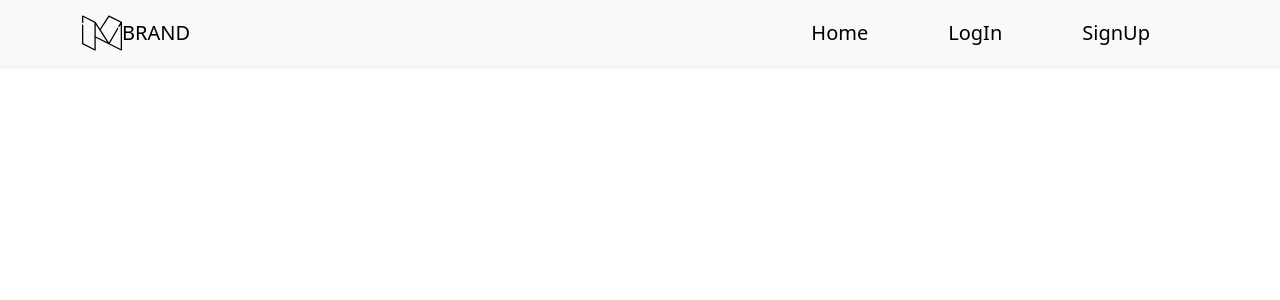
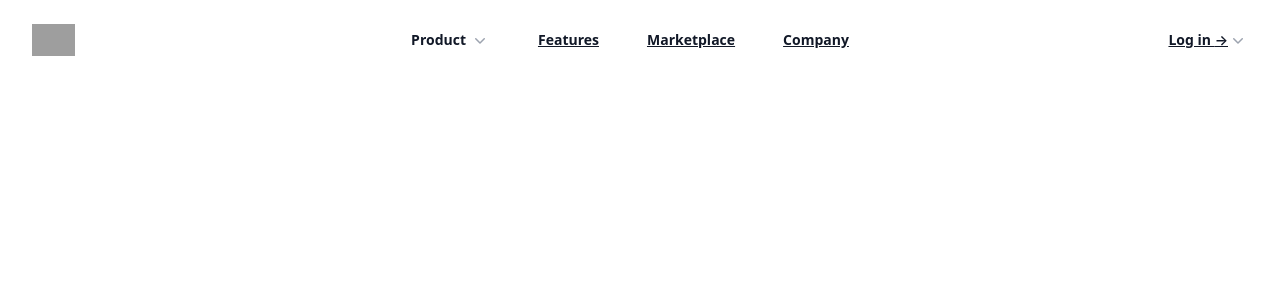
Before and after one commit to shubhamprpcoe/zoomClient, a React (Create React App) app: page / in a window 1280 px wide. Shown: the top 300 px of the page. Built offline with nearby package versions, Linux system fonts and the light colour scheme; grey boxes are pictures that could not be loaded.

Commit message:
new nav bar with tailwind is added

```diff
--- a/package.json
+++ b/package.json
@@ -3,11 +3,14 @@
   "version": "0.1.0",
   "private": true,
   "dependencies": {
+    "@headlessui/react": "^1.7.18",
+    "@heroicons/react": "^2.1.1",
     "@testing-library/jest-dom": "^5.17.0",
     "@testing-library/react": "^13.4.0",
     "@testing-library/user-event": "^13.5.0",
     "bootstrap": "^5.3.2",
     "font-awesome": "^4.7.0",
+    "heroicons": "^2.1.1",
     "react": "^18.2.0",
     "react-bootstrap": "^2.9.1",
     "react-dom": "^18.2.0",
@@ -38,5 +41,8 @@
       "last 1 firefox version",
       "last 1 safari version"
     ]
+  },
+  "devDependencies": {
+    "tailwindcss": "^3.4.1"
   }
 }
--- a/src/Components/NavBar/NavBar.js
+++ b/src/Components/NavBar/NavBar.js
@@ -1,83 +1,339 @@
 import React from "react";
-import Nav from "react-bootstrap/Nav";
+// import Nav from "react-bootstrap/Nav";
 import { Link } from "react-router-dom";
 
+import { Fragment, useState } from "react";
+import { Dialog, Disclosure, Popover, Transition } from "@headlessui/react";
+import {
+  ArrowPathIcon,
+  Bars3Icon,
+  ChartPieIcon,
+  CursorArrowRaysIcon,
+  FingerPrintIcon,
+  SquaresPlusIcon,
+  XMarkIcon,
+  UserCircleIcon,
+} from "@heroicons/react/24/outline";
+import {
+  ChevronDownIcon,
+  PhoneIcon,
+  PlayCircleIcon,
+  UserPlusIcon,
+} from "@heroicons/react/20/solid";
+
+const products = [
+  {
+    name: "Analytics",
+    description: "Get a better understanding of your traffic",
+    href: "#",
+    icon: CursorArrowRaysIcon,
+  },
+  {
+    name: "Engagement",
+    description: "Speak directly to your customers",
+    href: "#",
+    icon: ChartPieIcon,
+  },
+  {
+    name: "Security",
+    description: "Your customers’ data will be safe and secure",
+    href: "#",
+    icon: FingerPrintIcon,
+  },
+  {
+    name: "Integrations",
+    description: "Connect with third-party tools",
+    href: "#",
+    icon: SquaresPlusIcon,
+  },
+  {
+    name: "Automations",
+    description: "Build strategic funnels that will convert",
+    href: "#",
+    icon: ArrowPathIcon,
+  },
+];
+
+const logInTab = [
+  {
+    name: "signUp",
+    description: "Get a better understanding of your signUp",
+    href: "/SignUp",
+    icon: UserCircleIcon,
+  },
+  {
+    name: "LogIn",
+    description: "Get a better understanding of your LogIn",
+    href: "/LogIn",
+    icon: UserPlusIcon,
+  },
+];
+const callsToAction = [
+  { name: "Watch demo", href: "#", icon: PlayCircleIcon },
+  { name: "Contact sales", href: "#", icon: PhoneIcon },
+];
+
+function classNames(...classes) {
+  return classes.filter(Boolean).join(" ");
+}
+
 export function NavBar(props) {
+  const [mobileMenuOpen, setMobileMenuOpen] = useState(false);
+
   return (
-    <nav className="navbar navbar-expand-lg navbar-light shadow-sm bg-light fixed-top">
+
+    <header className="bg-white">
+      <nav
+        className="mx-auto flex max-w-7xl items-center justify-between p-6 lg:px-8"
+        aria-label="Global"
+      >
+        <div className="flex lg:flex-1">
+          <a href="#" className="-m-1.5 p-1.5">
+            <span className="sr-only">Your Company</span>
+            <img
+              className="h-8 w-auto"
+              src="https://tailwindui.com/img/logos/mark.svg?color=indigo&shade=600"
+              alt=""
+            />
+          </a>
+        </div>
+        <div className="flex lg:hidden">
+          <button
+            type="button"
+            className="-m-2.5 inline-flex items-center justify-center rounded-md p-2.5 text-gray-700"
+            onClick={() => setMobileMenuOpen(true)}
+          >
+            <span className="sr-only">Open main menu</span>
+            <Bars3Icon className="h-6 w-6" aria-hidden="true" />
+          </button>
+        </div>
+        <Popover.Group className="hidden lg:flex lg:gap-x-12">
+          <Popover className="relative">
+            <Popover.Button className="flex items-center gap-x-1 text-sm font-semibold leading-6 text-gray-900">
+              Product
+              <ChevronDownIcon
+                className="h-5 w-5 flex-none text-gray-400"
+                aria-hidden="true"
+              />
+            </Popover.Button>
+
+            <Transition
+              as={Fragment}
+              enter="transition ease-out duration-200"
+              enterFrom="opacity-0 translate-y-1"
+              enterTo="opacity-100 translate-y-0"
+              leave="transition ease-in duration-150"
+              leaveFrom="opacity-100 translate-y-0"
+              leaveTo="opacity-0 translate-y-1"
+            >
+              <Popover.Panel className="absolute -left-8 top-full z-10 mt-3 w-screen max-w-md overflow-hidden rounded-3xl bg-white shadow-lg ring-1 ring-gray-900/5">
+                <div className="p-4">
+                  {products.map((item) => (
                     <div
-        className="container"
-        style={{ display: "flex", flexDirection: "row", flexWrap: "initial" }}
+                      key={item.name}
+                      className="group relative flex items-center gap-x-6 rounded-lg p-4 text-sm leading-6 hover:bg-gray-50"
                     >
-        <a className="navbar-brand d-flex align-items-center" href="#">
-          <svg
-            width="40px"
-            version="1.1"
-            id="Layer_1"
-            xmlns="http://www.w3.org/2000/svg"
-            xmlnsXlink="http://www.w3.org/1999/xlink"
-            x="0px"
-            y="0px"
-            viewBox="0 0 512 512"
-            style={{ enableBackground: "new 0 0 512 512" }}
-            xmlSpace="preserve"
+                      <div className="flex h-11 w-11 flex-none items-center justify-center rounded-lg bg-gray-50 group-hover:bg-white">
+                        <item.icon
+                          className="h-6 w-6 text-gray-600 group-hover:text-indigo-600"
+                          aria-hidden="true"
+                        />
+                      </div>
+                      <div className="flex-auto">
+                        <a
+                          href={item.href}
+                          className="block font-semibold text-gray-900"
                         >
-            <g>
-              <g>
-                <path
-                  d="M511.981,118.509c-0.135-2.956-1.892-5.726-4.565-7.04l-159.24-79.62c-3.776-1.887-8.363-0.64-10.664,2.898 L229.916,200.282l-55.413-85.891c-0.796-1.235-1.945-2.264-3.259-2.922l-159.24-79.62C6.582,29.138,0,33.218,0,39.268v79.621 c0,4.581,3.712,8.294,8.294,8.294c4.581,0,8.294-3.712,8.294-.294V52.687l142.652,71.326v335.32L16.587,388.008V154.277	c0-4.581-3.712-8.294-8.294-8.294c-4.581,0-8.294,3.712-8.294,8.294v238.857c0,3.142,1.775,6.013,4.585,7.418l159.24,79.62	c5.427,2.714,12.003-1.375,12.003-7.418V318.087l324.17,162.085c5.427,2.714,12.003-1.375,12.003-7.418V118.888	C512,118.76,511.987,118.636,511.981,118.509z M175.827,299.541v-152.5l145.239,225.12L175.827,299.541z M495.413,459.335
-                l-139.34-69.671l108.576-186.993c2.299-3.961,0.952-9.037-3.009-11.337c-3.96-2.298-9.036-0.953-11.337,3.009L344.094,377.258
-                L239.77,215.555L347.383,49.998l144.717,72.359l-26.387,45.446c-2.299,3.961-0.952,9.037,3.009,11.337	c3.958,2.297,9.035,0.953,11.337-3.009l15.354-26.443V459.335z"
-                  fill="#000"
+                          {item.name}
+                          <span className="absolute inset-0" />
+                        </a>
+                        <p className="mt-1 text-gray-600">{item.description}</p>
+                      </div>
+                    </div>
+                  ))}
+                </div>
+                <div className="grid grid-cols-2 divide-x divide-gray-900/5 bg-gray-50">
+                  {callsToAction.map((item) => (
+                    <a
+                      key={item.name}
+                      href={item.href}
+                      className="flex items-center justify-center gap-x-2.5 p-3 text-sm font-semibold leading-6 text-gray-900 hover:bg-gray-100"
+                    >
+                      <item.icon
+                        className="h-5 w-5 flex-none text-gray-400"
+                        aria-hidden="true"
                       />
-              </g>
-            </g>
-          </svg>
-          <span className="ml-3 font-weight-bold">BRAND</span>
+                      {item.name}
                     </a>
+                  ))}
+                </div>
+              </Popover.Panel>
+            </Transition>
+          </Popover>
+
+          <a href="#" className="text-sm font-semibold leading-6 text-gray-900">
+            Features
+          </a>
+          <a href="#" className="text-sm font-semibold leading-6 text-gray-900">
+            Marketplace
+          </a>
+          <a href="#" className="text-sm font-semibold leading-6 text-gray-900">
+            Company
+          </a>
+        </Popover.Group>
+        <div className="hidden lg:flex lg:flex-1 lg:justify-end">
+          <a href="#" className="text-sm font-semibold leading-6 text-gray-900">
+            Log in <span aria-hidden="true">&rarr;</span>
+          </a>
+        </div>
+
+        <Popover.Group className="">
+          <Popover className="relative">
+            <Popover.Button className="flex items-center gap-x-1 text-sm font-semibold leading-6 text-gray-900">
+              {/* Log in */}
+              <ChevronDownIcon
+                className="h-5 w-5 flex-none text-gray-400"
+                aria-hidden="true"
+              />
+            </Popover.Button>
+
+            <Transition
+              as={Fragment}
+              enter="transition ease-out duration-200"
+              enterFrom="opacity-0 translate-y-1"
+              enterTo="opacity-100 translate-y-0"
+              leave="transition ease-in duration-150"
+              leaveFrom="opacity-100 translate-y-0"
+              leaveTo="opacity-0 translate-y-1"
+            >
+              <Popover.Panel className="right-1	 absolute  top-full z-10 mt-3 w-screen max-w-md overflow-hidden rounded-3xl bg-white shadow-lg ring-1 ring-gray-900/5">
+                <div className="p-4 	">
+                  {logInTab.map((item) => (
                     <div
-          className=" navbar-collapse"
-          style={{ justifyContent: "right" }}
-          id="navbar4"
+                      key={item.name}
+                      className="group relative flex items-center gap-x-6 rounded-lg p-4 text-sm leading-6 hover:bg-gray-50"
                     >
-          <ul
-            className="navbar-nav mr-auto pl-lg-4"
-            style={{ display: "flex", flexDirection: "row-reverse" }}
+                      <div className="flex h-11 w-11 flex-none items-center justify-center rounded-lg bg-gray-50 group-hover:bg-white">
+                        <item.icon
+                          className="h-6 w-6 text-gray-600 group-hover:text-indigo-600"
+                          aria-hidden="true"
+                        />
+                      </div>
+                      <div className="flex-auto">
+                        <a
+                          className="block font-semibold text-gray-900"
+                          href="#"
                         >
-            <li className="nav-item px-lg-2 active mx-3">
-              <a className="nav-link" href="#">
-                <span className="d-inline-block d-lg-none icon-width">
-                  <i className="fas fa-home"></i>
-                </span>
-                <Link class="navbar-brand" to="/SignUp">
-                  SignUp
+                          {" "}
+                          <Link class="navbar-brand" to={item.href}>
+                            {item.name}
                           </Link>
                         </a>
-            </li>
-            <li className="nav-item px-lg-2 mx-3">
-              <a className="nav-link" href="#">
-                <span className="d-inline-block d-lg-none icon-width">
-                  <i className="far fa-user"></i>
-                </span>
-                <Link class="navbar-brand" to="/LogIn">
-                  LogIn
-                </Link>
-              </a>
-            </li>
-
-            <li className="nav-item px-lg-2 mx-3">
-              <a className="nav-link" href="#">
-                <span className="d-inline-block d-lg-none icon-width">
-                  <i className="far fa-envelope"></i>
-                </span>
-                <Link class="navbar-brand" to="/">
-                  Home
-                </Link>
-              </a>
-            </li>
-          </ul>
+                        <p className="mt-1 text-gray-600">{item.description}</p>
                       </div>
                     </div>
+                  ))}
+                </div>
+                <div className="grid grid-cols-2 divide-x divide-gray-900/5 bg-gray-50">
+                  {callsToAction.map((item) => (
+                    <a
+                      key={item.name}
+                      href={item.href}
+                      className="flex items-center justify-center gap-x-2.5 p-3 text-sm font-semibold leading-6 text-gray-900 hover:bg-gray-100"
+                    >
+                      <item.icon
+                        className="h-5 w-5 flex-none text-gray-400"
+                        aria-hidden="true"
+                      />
+                      {item.name}
+                    </a>
+                  ))}
+                </div>
+              </Popover.Panel>
+            </Transition>
+          </Popover>
+        </Popover.Group>
       </nav>
+      <Dialog
+        as="div"
+        className="lg:hidden"
+        open={mobileMenuOpen}
+        onClose={setMobileMenuOpen}
+      >
+        <div className="fixed inset-0 z-10" />
+        <Dialog.Panel className="fixed inset-y-0 right-0 z-10 w-full overflow-y-auto bg-white px-6 py-6 sm:max-w-sm sm:ring-1 sm:ring-gray-900/10">
+          <div className="flex items-center justify-between">
+            <a href="#" className="-m-1.5 p-1.5">
+              <span className="sr-only">Your Company</span>
+              <img
+                className="h-8 w-auto"
+                src="https://tailwindui.com/img/logos/mark.svg?color=indigo&shade=600"
+                alt=""
+              />
+            </a>
+            <button
+              type="button"
+              className="-m-2.5 rounded-md p-2.5 text-gray-700"
+              onClick={() => setMobileMenuOpen(false)}
+            >
+              <span className="sr-only">Close menu</span>
+              <XMarkIcon className="h-6 w-6" aria-hidden="true" />
+            </button>
+          </div>
+          <div className="mt-6 flow-root">
+            <div className="-my-6 divide-y divide-gray-500/10">
+              <div className="space-y-2 py-6">
+                <Disclosure as="div" className="-mx-3">
+                  {({ open }) => (
+                    <>
+                      <Disclosure.Button className="flex w-full items-center justify-between rounded-lg py-2 pl-3 pr-3.5 text-base font-semibold leading-7 text-gray-900 hover:bg-gray-50">
+                        Product
+                        <ChevronDownIcon
+                          className={classNames(
+                            open ? "rotate-180" : "",
+                            "h-5 w-5 flex-none"
+                          )}
+                          aria-hidden="true"
+                        />
+                      </Disclosure.Button>
+                      <Disclosure.Panel className="mt-2 space-y-2">
+                        {[...products, ...callsToAction].map((item) => (
+                          <Disclosure.Button
+                            key={item.name}
+                            as="a"
+                            href={item.href}
+                            className="block rounded-lg py-2 pl-6 pr-3 text-sm font-semibold leading-7 text-gray-900 hover:bg-gray-50"
+                          >
+                            {item.name}
+                          </Disclosure.Button>
+                        ))}
+                      </Disclosure.Panel>
+                    </>
+                  )}
+                </Disclosure>
+                <a
+                  href="#"
+                  className="-mx-3 block rounded-lg px-3 py-2 text-base font-semibold leading-7 text-gray-900 hover:bg-gray-50"
+                >
+                  Features
+                </a>
+                <a
+                  href="#"
+                  className="-mx-3 block rounded-lg px-3 py-2 text-base font-semibold leading-7 text-gray-900 hover:bg-gray-50"
+                >
+                  Marketplace
+                </a>
+                <a
+                  href="#"
+                  className="-mx-3 block rounded-lg px-3 py-2 text-base font-semibold leading-7 text-gray-900 hover:bg-gray-50"
+                >
+                  Company
+                </a>
+              </div>
+            </div>
+          </div>
+        </Dialog.Panel>
+      </Dialog>
+    </header>
   );
 }
--- a/src/index.css
+++ b/src/index.css
@@ -11,3 +11,8 @@
   font-family: source-code-pro, Menlo, Monaco, Consolas, 'Courier New',
     monospace;
 }
+
+
+@tailwind base;
+@tailwind components;
+@tailwind utilities;
--- /dev/null
+++ b/tailwind.config.js
@@ -0,0 +1,8 @@
+/** @type {import('tailwindcss').Config} */
+module.exports = {
+  content: ["./src/**/*.{html,js}"],
+  theme: {
+    extend: {},
+  },
+  plugins: [],
+}
```
Also changed, not shown: 1 other file (tests, documents, lock files or other folders). Lines whose indentation alone changed are shown as unchanged.
